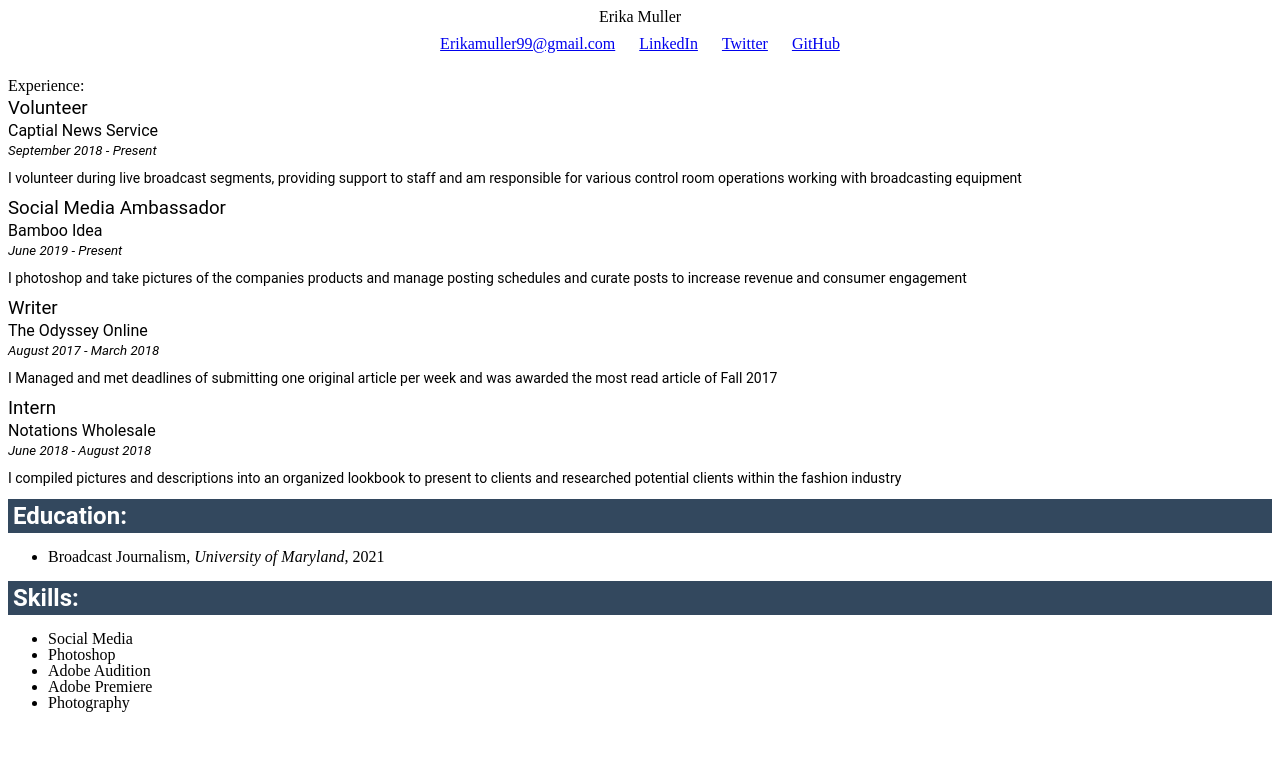
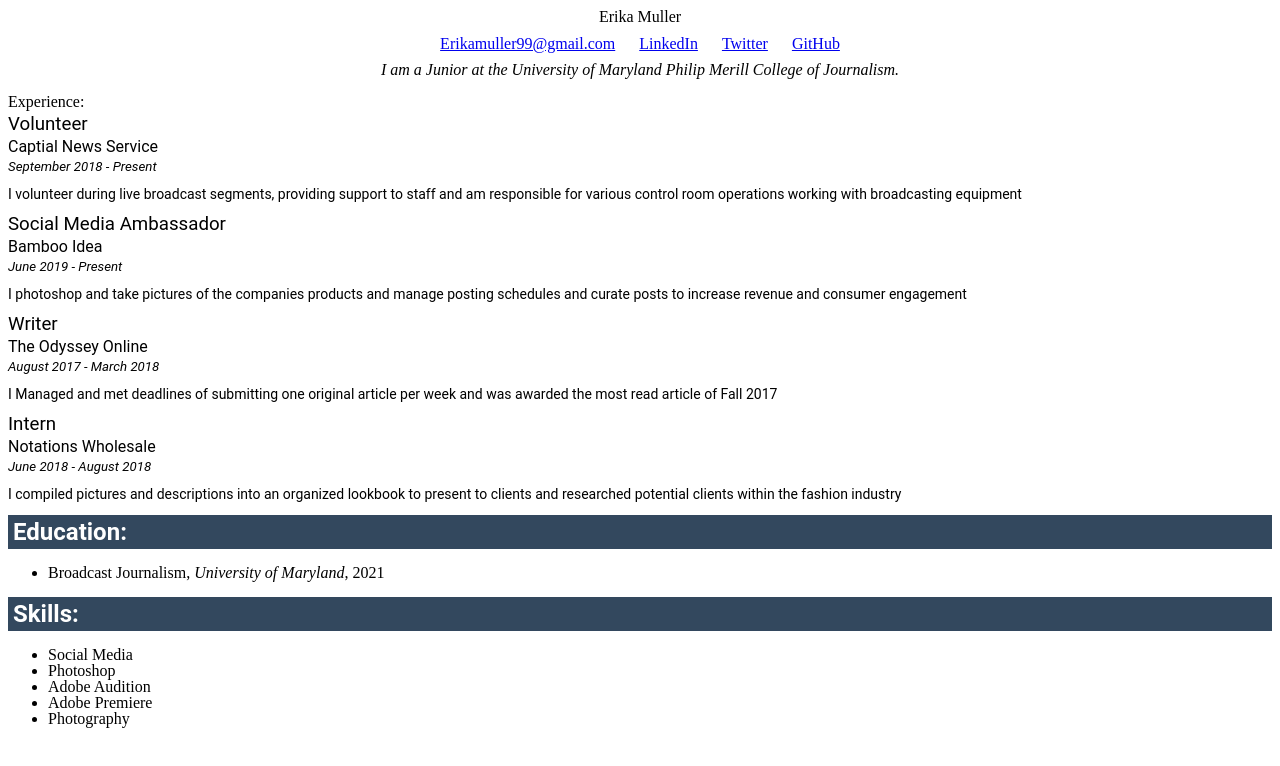
Before and after one commit to erikamuller1/erikamuller1.github.io, a plain HTML site: page resume.html in a window 1280 px wide. Drawn offline with Linux system fonts and the light colour scheme.

Commit message:
Update resume.html

```diff
--- a/resume.html
+++ b/resume.html
@@ -25,7 +25,7 @@
 
 <!-- Title !-->
 <div class= "personal-title"
-  <p> <span class= "highlight-this" I am a Junior at the University of Maryland Philip Merill College of Journalism.
+  <p> I am a Junior at the University of Maryland Philip Merill College of Journalism.
     </p>
 </div>
 
```
